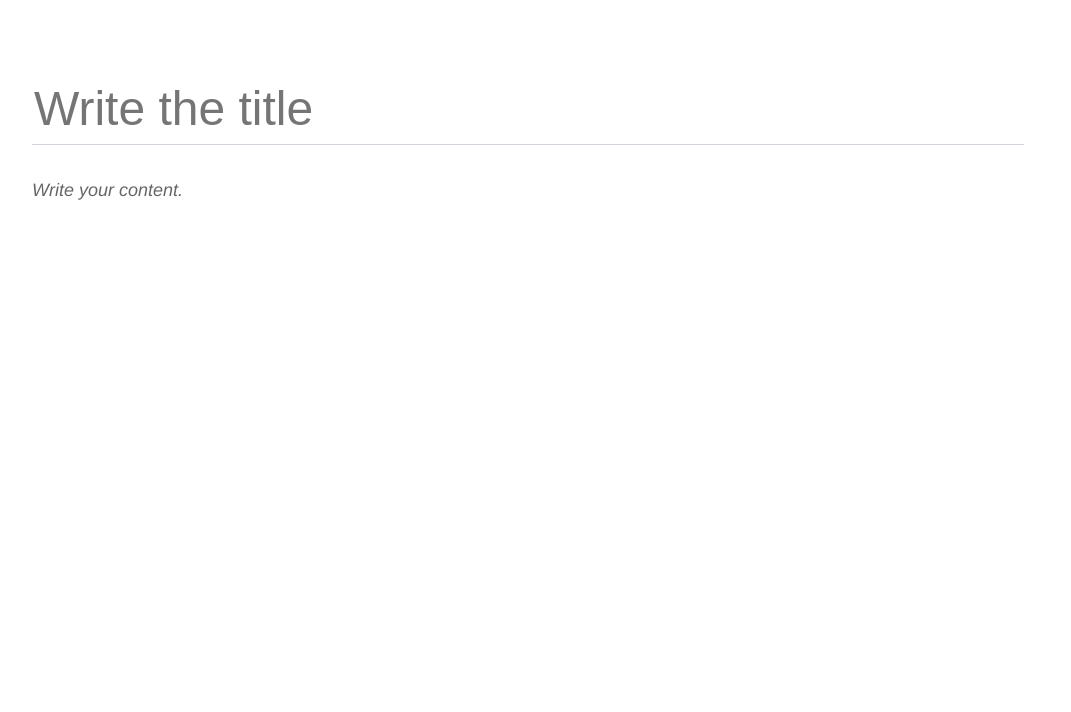
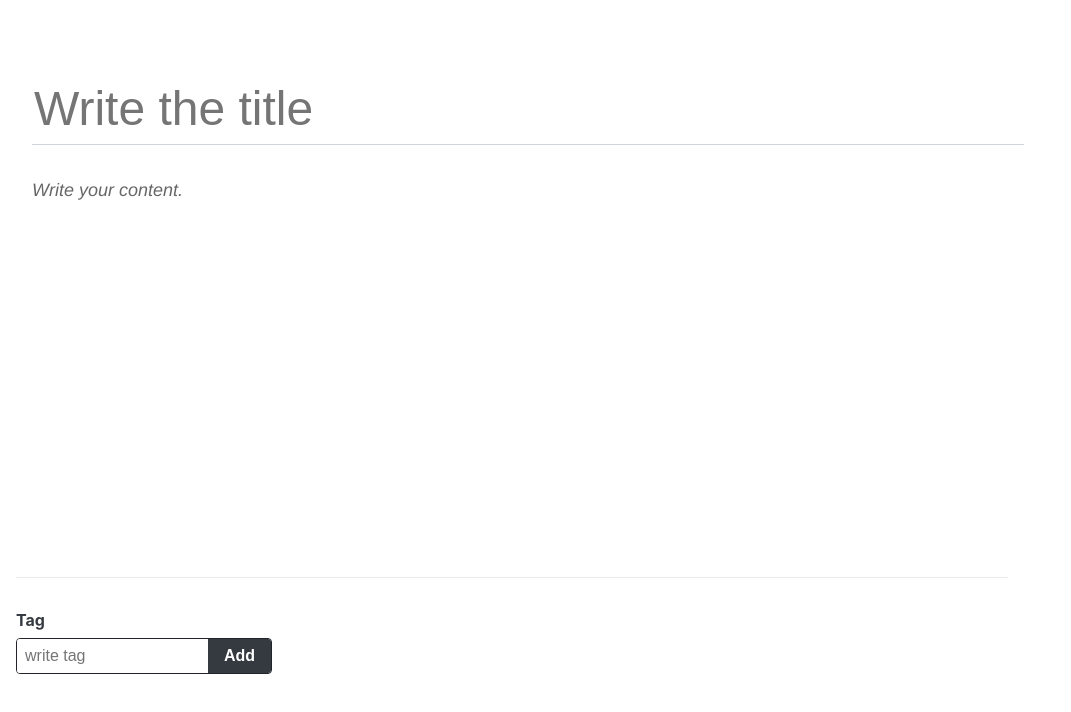
Before and after one commit to cdsleaf/toy-blog-with-react-redux, a React (Create React App) app: page /write in a window 1280 px wide. Shown: the top 712 px of the page, without its empty margins (0-1071 px from the left). Built offline with nearby package versions, Linux system fonts and the light colour scheme.

Commit message:
add Tag box for post

```diff
--- /dev/null
+++ b/src/components/write/TagBox.js
@@ -0,0 +1,123 @@
+import React, { useState, useCallback } from 'react';
+import styled from 'styled-components';
+import OpenColor from 'open-color';
+
+const TagBoxBlock = styled.div`
+  width: 100%;
+  border-top: 1px solid ${OpenColor.gray[2]};
+  padding-top: 2rem;
+
+  h4 {
+    color: ${OpenColor.gray[8]};
+    margin-top: 0;
+    margin-bottom: 0.5rem;
+  }
+`;
+
+const TagForm = styled.form`
+  border-radius: 4px;
+  overflow: hidden;
+  display: flex;
+  width: 256px;
+  border: 1px solid ${OpenColor.gray[9]};
+
+  input,
+  button {
+    outline: none;
+    border: none;
+    font-size: 1rem;
+  }
+
+  input {
+    padding: 0.5rem;
+    flex: 1;
+    min-width: 0;
+  }
+
+  button {
+    cursor: pointer;
+    padding-right: 1rem;
+    padding-left: 1rem;
+    border: none;
+    background: ${OpenColor.gray[8]};
+    color: white;
+    font-weight: bold;
+
+    &:hover {
+      background: ${OpenColor.gray[6]};
+    }
+  }
+`;
+
+const Tag = styled.div`
+  margin-right: 0.5rem;
+  color: ${OpenColor.gray[6]};
+  cursor: pointer;
+
+  &:hover {
+    opacity: 0.5;
+  }
+`;
+
+const TagListBlock = styled.div`
+  display: flex;
+  margin-top: 0.5rem;
+`;
+
+const TagItem = React.memo(({ tag, onRemove }) => <Tag onClick={() => onRemove(tag)}>#{tag}</Tag>);
+const TagList = React.memo(({ tags, onRemove }) => (
+  <TagListBlock>
+    {tags.map((tag) => <TagItem key={tag} tag={tag} onRemove={onRemove} />)}
+  </TagListBlock>
+));
+
+const TagBox = () => {
+  const [input, setInput] = useState('');
+  const [localTags, setLocalTags] = useState([]);
+
+  const insertTag = useCallback(
+    tag => {
+      if (!tag) return;
+      if (localTags.includes(tag)) return;
+      setLocalTags([...localTags, tag]);
+    },
+    [localTags],
+  );
+
+  const onRemove = useCallback(
+    tag => {
+      setLocalTags(localTags.filter(t => t !== tag));
+    },
+    [localTags]
+  );
+
+  const onChange = useCallback(e => {
+    setInput(e.target.value);
+  }, []);
+
+  const onSubmit = useCallback(
+    e => {
+      e.preventDefault();
+      insertTag(input.trim());
+      setInput('');
+    },
+    [input, insertTag],
+  )
+
+  return(
+    <TagBoxBlock>
+      <h4>Tag</h4>
+      <TagForm onSubmit={onSubmit}>
+        <input
+          placeholder="write tag"
+          value={input}
+          onChange={onChange}
+        />
+        <button type="submit">Add</button>
+      </TagForm>
+      <TagList tags={localTags} onRemove={onRemove} />
+    </TagBoxBlock>
+  );
+};
+
+export default TagBox;
--- a/src/pages/WritePage.js
+++ b/src/pages/WritePage.js
@@ -1,11 +1,13 @@
 import React from 'react';
 import Editor from '../components/write/Editor';
+import TagBox from '../components/write/TagBox';
 import Responsive from '../components/common/Responsive';
 
 const WritePage = () => {
   return (
     <Responsive>
       <Editor />
+      <TagBox />
     </Responsive>
   )
 };
```
